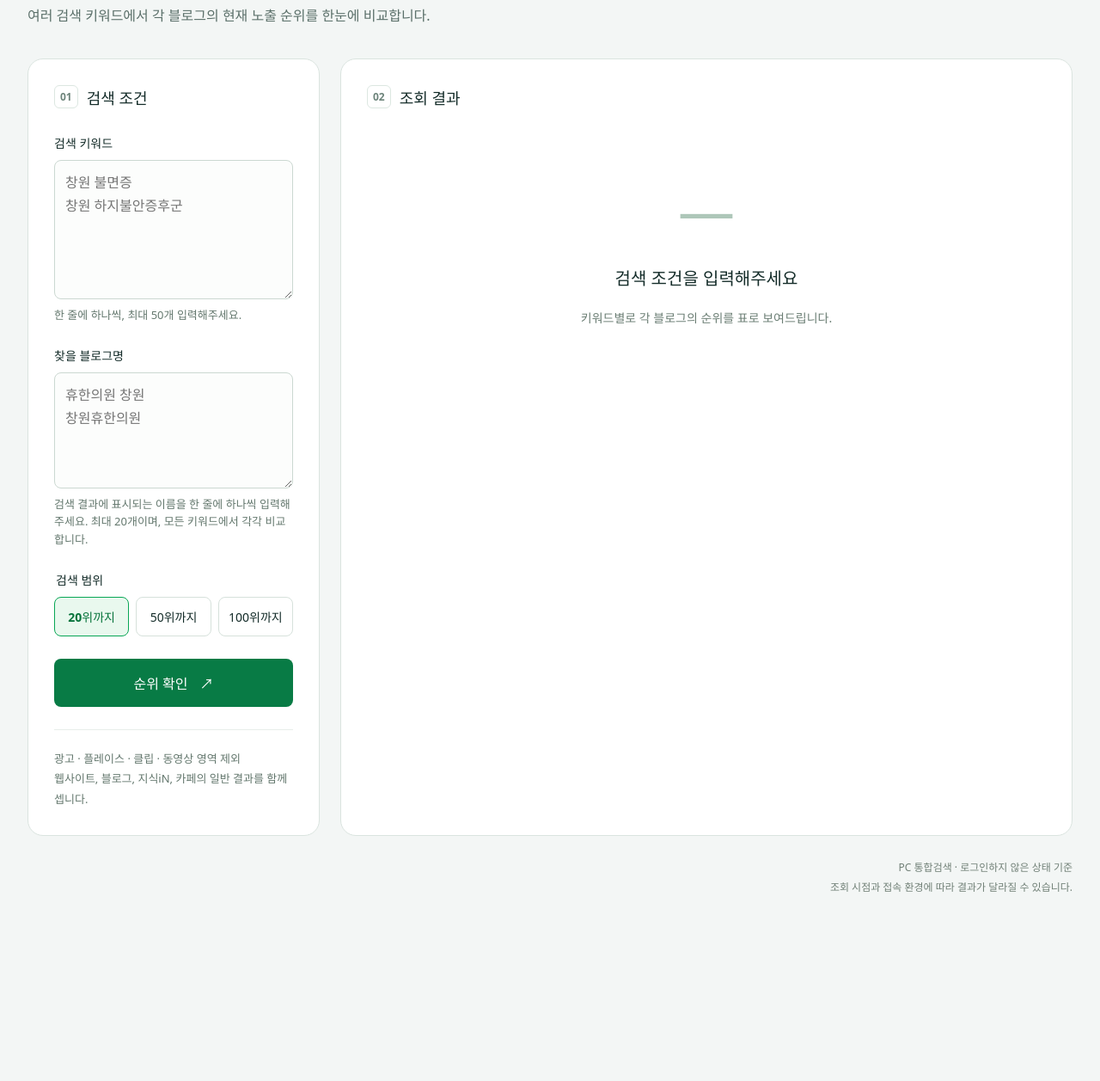
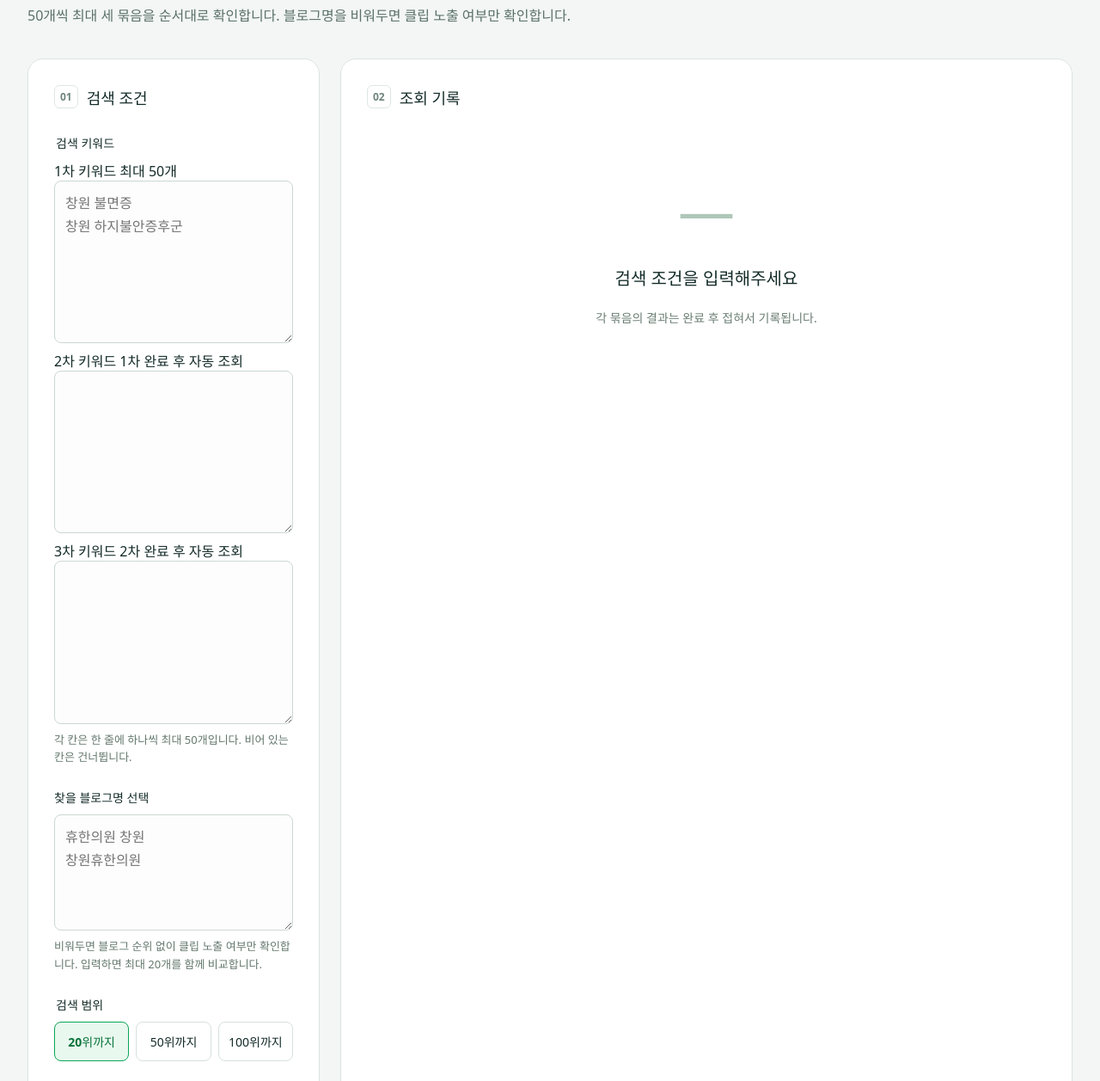
Before and after one commit to basemarketing-cloud/blog-rank, a website: page public/index.html in a window 1280 px wide. Shown: the part 147-1404 px from the top of the page at 86% size. Before the commit the page ends 1223 px from the top, so only its background shows below. Drawn offline with Linux system fonts and the light colour scheme.

Commit message:
feat: add sequential Clip exposure checks

```diff
--- a/public/index.html
+++ b/public/index.html
@@ -1,23 +1,27 @@
 <!doctype html>
-<html lang="ko"><head><meta charset="utf-8"><meta name="viewport" content="width=device-width,initial-scale=1"><title>네이버 블로그 순위 확인</title><meta name="description" content="네이버 통합검색 일반 결과에서 블로그명으로 노출 순위를 확인합니다."><link rel="stylesheet" href="/style.css"><script src="/app.js" defer></script></head>
+<html lang="ko"><head><meta charset="utf-8"><meta name="viewport" content="width=device-width,initial-scale=1"><title>네이버 통합검색 순위·클립 확인</title><meta name="description" content="네이버 통합검색 일반 결과 순위와 네이버 클립 노출 여부를 확인합니다."><link rel="stylesheet" href="/style.css"><script src="/app.js" defer></script></head>
 <body><main>
- <header><span class="brand">N</span><div><p class="eyebrow">NAVER BLOG RANK CHECKER</p><h1>내 블로그, 지금 몇 번째일까요?</h1></div></header>
- <p class="intro">여러 검색 키워드에서 각 블로그의 현재 노출 순위를 한눈에 비교합니다.</p>
+ <header><span class="brand">N</span><div><p class="eyebrow">NAVER SEARCH CHECKER</p><h1>키워드별 순위와 클립 노출을 확인하세요</h1></div></header>
+ <p class="intro">50개씩 최대 세 묶음을 순서대로 확인합니다. 블로그명을 비워두면 클립 노출 여부만 확인합니다.</p>
  <div class="workspace">
  <section class="panel"><div class="section-title"><span class="step">01</span><h2>검색 조건</h2></div>
   <form id="search-form">
-   <label for="keyword">검색 키워드</label><textarea id="keyword" name="keyword" rows="5" maxlength="5050" placeholder="창원 불면증&#10;창원 하지불안증후군" required aria-describedby="keyword-help"></textarea>
-   <p class="help" id="keyword-help">한 줄에 하나씩, 최대 50개 입력해주세요.</p>
-   <label for="blogName">찾을 블로그명</label><textarea id="blogName" name="blogName" rows="4" maxlength="2020" placeholder="휴한의원 창원&#10;창원휴한의원" required aria-describedby="name-help"></textarea>
-   <p class="help" id="name-help">검색 결과에 표시되는 이름을 한 줄에 하나씩 입력해주세요. 최대 20개이며, 모든 키워드에서 각각 비교합니다.</p>
+   <fieldset class="keyword-groups"><legend>검색 키워드</legend>
+    <label for="keywords-1">1차 키워드 <span>최대 50개</span></label><textarea id="keywords-1" name="keywords-1" rows="6" maxlength="5050" placeholder="창원 불면증&#10;창원 하지불안증후군"></textarea>
+    <label for="keywords-2">2차 키워드 <span>1차 완료 후 자동 조회</span></label><textarea id="keywords-2" name="keywords-2" rows="6" maxlength="5050"></textarea>
+    <label for="keywords-3">3차 키워드 <span>2차 완료 후 자동 조회</span></label><textarea id="keywords-3" name="keywords-3" rows="6" maxlength="5050"></textarea>
+   </fieldset>
+   <p class="help">각 칸은 한 줄에 하나씩 최대 50개입니다. 비어 있는 칸은 건너뜁니다.</p>
+   <label for="blogName">찾을 블로그명 <span>선택</span></label><textarea id="blogName" name="blogName" rows="4" maxlength="2020" placeholder="휴한의원 창원&#10;창원휴한의원" aria-describedby="name-help"></textarea>
+   <p class="help" id="name-help">비워두면 블로그 순위 없이 클립 노출 여부만 확인합니다. 입력하면 최대 20개를 함께 비교합니다.</p>
    <fieldset><legend>검색 범위</legend><div class="choices"><label><input type="radio" name="limit" value="20" checked><span>20위까지</span></label><label><input type="radio" name="limit" value="50"><span>50위까지</span></label><label><input type="radio" name="limit" value="100"><span>100위까지</span></label></div></fieldset>
-   <button id="submit" type="submit">순위 확인 <span aria-hidden="true">↗</span></button>
+   <button id="submit" type="submit">순서대로 확인 <span aria-hidden="true">↗</span></button>
   </form>
-  <p class="method">광고 · 플레이스 · 클립 · 동영상 영역 제외<br>웹사이트, 블로그, 지식iN, 카페의 일반 결과를 함께 셉니다.</p>
+  <p class="method">클립 노출은 네이버 통합검색 화면의 별도 ‘네이버 클립’ 영역 기준입니다.<br>광고 · 플레이스 · 클립 · 동영상은 일반 결과 순위에서 제외합니다.</p>
  </section>
- <section class="panel result" aria-labelledby="result-title"><div class="section-title"><span class="step">02</span><h2 id="result-title">조회 결과</h2></div>
+ <section class="panel result" aria-labelledby="result-title"><div class="section-title"><span class="step">02</span><h2 id="result-title">조회 기록</h2></div>
   <p id="progress" role="status" aria-live="polite"></p>
-  <div id="status"><div class="empty"><div class="rank-placeholder" aria-hidden="true">—</div><h3>검색 조건을 입력해주세요</h3><p>키워드별로 각 블로그의 순위를 표로 보여드립니다.</p></div></div>
+  <div id="status"><div class="empty"><div class="rank-placeholder" aria-hidden="true">—</div><h3>검색 조건을 입력해주세요</h3><p>각 묶음의 결과는 완료 후 접혀서 기록됩니다.</p></div></div>
  </section></div>
  <footer>PC 통합검색 · 로그인하지 않은 상태 기준<br>조회 시점과 접속 환경에 따라 결과가 달라질 수 있습니다.</footer>
 </main></body></html>
```
